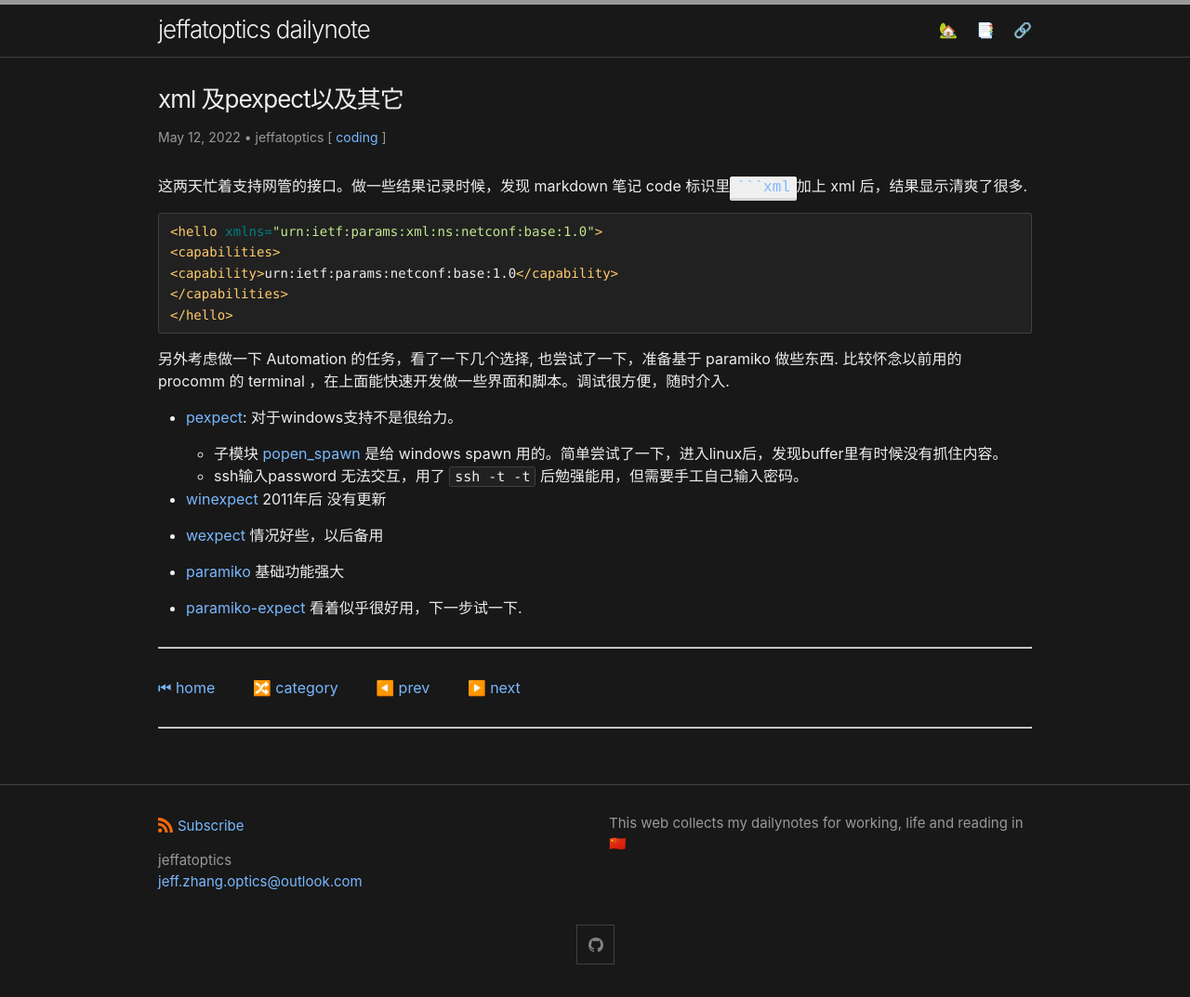
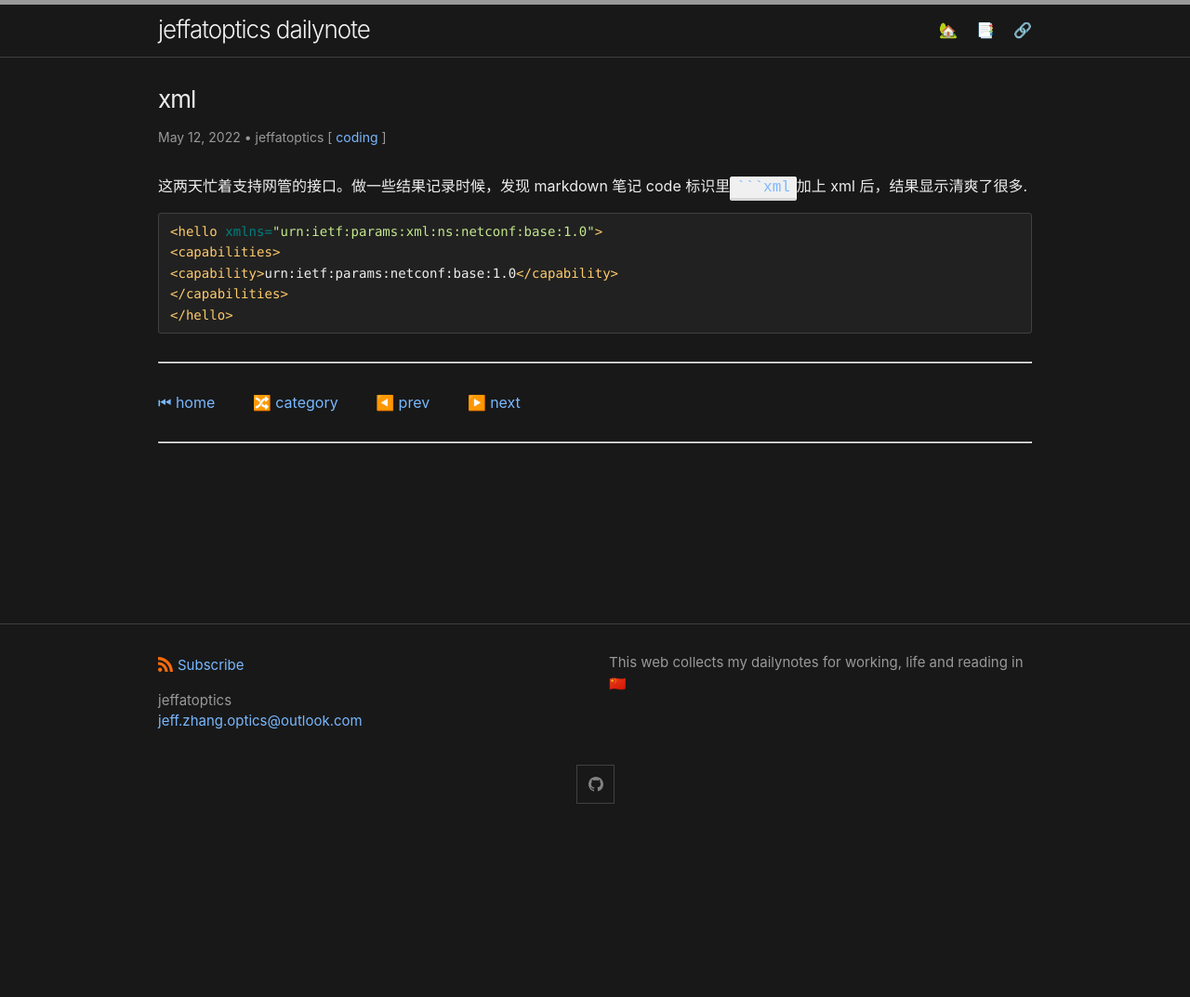
Before and after one commit to jeffatoptics/jeffblog, a Jekyll site: the page built from _posts/2022-05-12-note-xml-pexpect.md, in a window 1280 px wide. Shown: the whole page at 93% size. Built offline with Jekyll 4.4.1, drawn with Linux system fonts in a browser that asks for light colours; after the commit the page ends 900 px from its top, so only the background shows below that.

Commit message:
2022-05-14 add new

````diff
--- a/_posts/2022-05-12-note-xml-pexpect.md
+++ b/_posts/2022-05-12-note-xml-pexpect.md
@@ -1,5 +1,5 @@
 ---
-title: xml 及pexpect以及其它
+title: xml
 layout: post
 category: coding
 author: jeffatoptics
@@ -16,24 +16,9 @@ modified_date:
 </capabilities>
 </hello>
 ```
-另外考虑做一下 Automation 的任务，看了一下几个选择, 也尝试了一下，准备基于 paramiko 做些东西.
-比较怀念以前用的 procomm 的 terminal ，在上面能快速开发做一些界面和脚本。调试很方便，随时介入.
-
-- [pexpect](https://pexpect.readthedocs.io/en/stable/): 对于windows支持不是很给力。
-
-    - 子模块 [popen_spawn](https://pexpect.readthedocs.io/en/stable/api/popen_spawn.html) 是给 windows spawn 用的。简单尝试了一下，进入linux后，发现buffer里有时候没有抓住内容。
-    - ssh输入password 无法交互，用了 `ssh -t -t` 后勉强能用，但需要手工自己输入密码。
-
-- [winexpect](https://github.com/geertj/winpexpect) 2011年后 没有更新
-
-- [wexpect](https://github.com/raczben/wexpect) 情况好些，以后备用
-
-- [paramiko](https://github.com/paramiko/paramiko) 基础功能强大
-
-- [paramiko-expect](https://github.com/fgimian/paramiko-expect) 看着似乎很好用，下一步试一下.
 
 ---
 
-[⏮ home](../index.md) &nbsp; &nbsp; &nbsp; &nbsp; [🔀 category](../category.md) &nbsp; &nbsp; &nbsp; &nbsp; [◀️ prev](./2022-05-08-summer-coming.md) &nbsp; &nbsp; &nbsp; &nbsp; [▶️ next]()
+[⏮ home](../index.md) &nbsp; &nbsp; &nbsp; &nbsp; [🔀 category](../category.md) &nbsp; &nbsp; &nbsp; &nbsp; [◀️ prev](./2022-05-08-summer-coming.md) &nbsp; &nbsp; &nbsp; &nbsp; [▶️ next](./2022-05-14-pexpect-paramiko-asynchssh.md)
 
 ---
````
Also changed, not shown: _posts/2022-05-14-pexpect-paramiko-asynchssh.md (added, +54 -0 lines).
